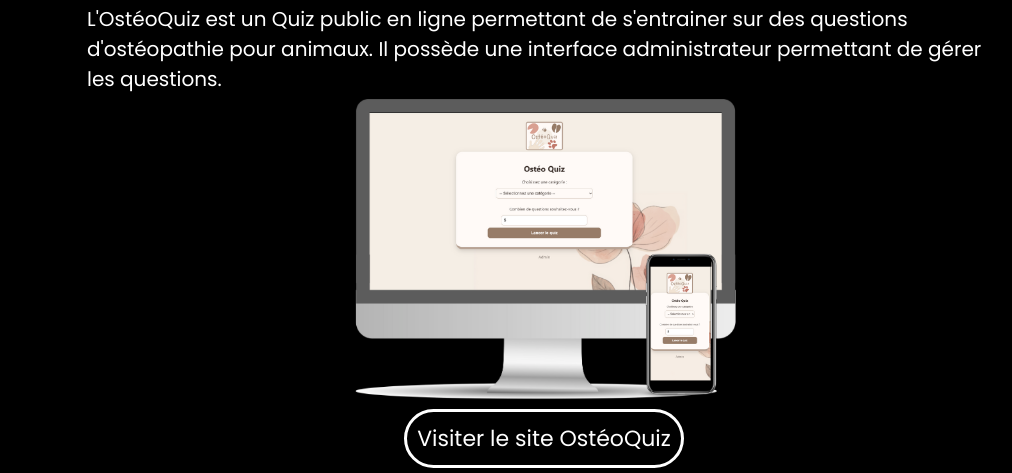
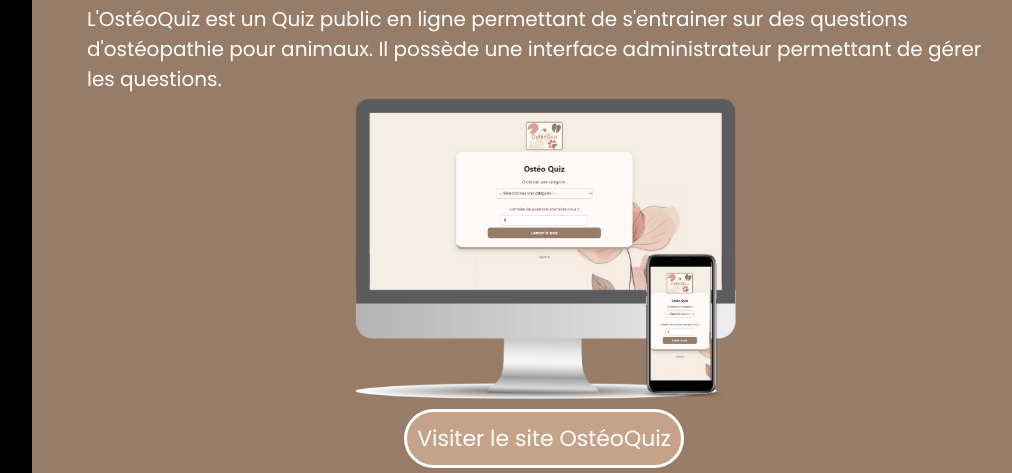
Before and after one commit to CharlesParsy/CharlesParsy.github.io, a PHP site: page / in a window 1280 px wide. Shown: the part 6027-6500 px from the top of the page, without its empty margins (224-1236 px from the left). Run offline with PHP 8.4, Linux system fonts and the light colour scheme.

Commit message:
Update style.css

```diff
--- a/style.css
+++ b/style.css
@@ -134,19 +134,22 @@ nav {
 #link-s3:hover, #link-s3.active, .asshvlien { background: #CE8B0D; }
 #link-s4:hover, #link-s4.active { background: #129617; }
 #link-s5:hover, #link-s5.active { background: #015CC4; }
+#link-s6:hover, #link-s6.active { background: #977C68; }
+.osteolien { background: #C4A38A }
 
-/*.armlien { background: #BD2214; }*/
 .armlien:hover { background: #720B02; }
-/*.haullien { background: #A210E1; }*/
 .haullien:hover { background: #57007D; }
-/*.asshvlien { background: #FFA600; }*/
 .asshvlien:hover { background: #A76D00; }
+.osteolien:hover { background: #866248; }
+
+
 
 .red { background: #5E0A03 }
 .violet { background: #3E0059 }
 .orange { background: #BD7707 }
 .blue { background: #004799 }
 .green { background: #006E04; }
+.beige { background: #977C68; }
 
 p {
     font-size: 20px;
```
